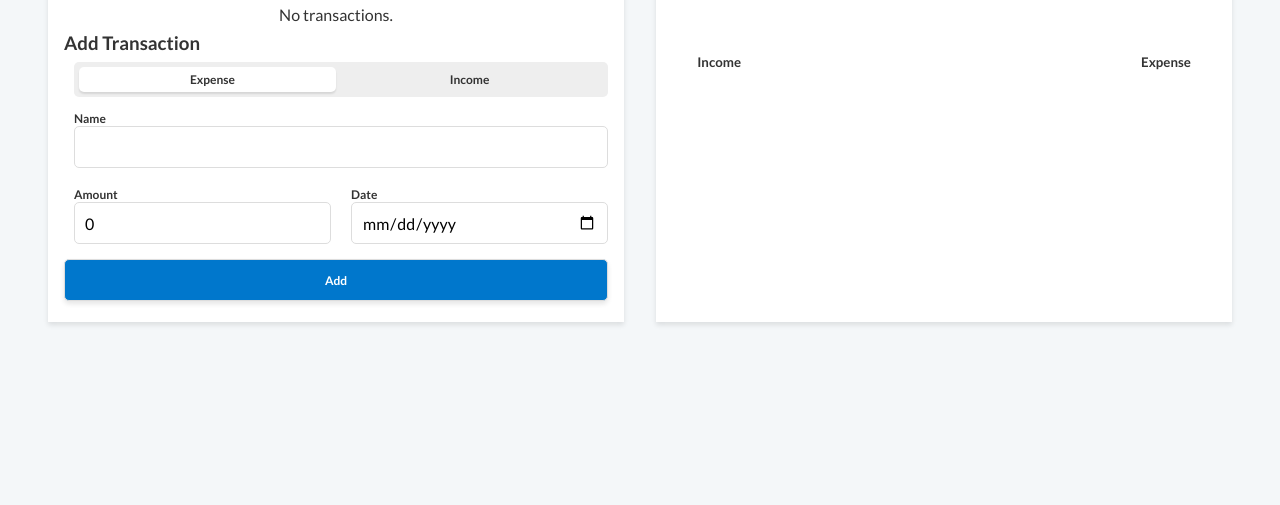
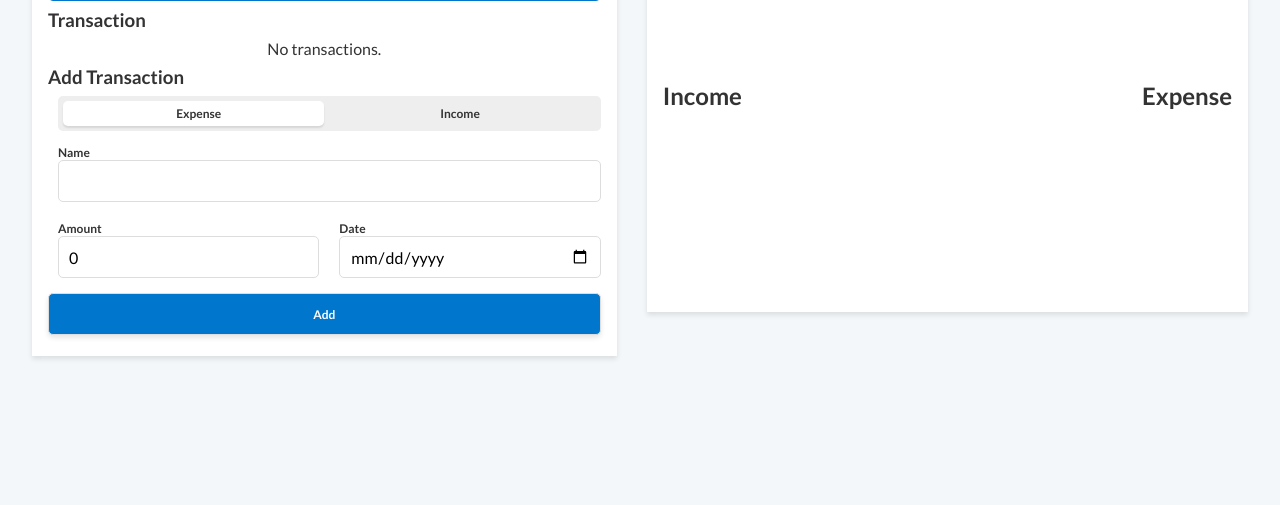
Before and after one commit to manojtharindu11/CodeAlpha_Expense_Tacker, a plain HTML site: page index.html in a window 1280 px wide. Shown: the part 295-800 px from the top of the page. Drawn offline with Linux system fonts and the light colour scheme.

Commit message:
add styles to arc

```diff
--- a/css/style.css
+++ b/css/style.css
@@ -23,6 +23,7 @@ body {
 .container {
     display: flex;
     flex-direction: row;
+    margin-top: 50px;
 }
 
 h1 {
@@ -38,7 +39,8 @@ ul {
 
 main {
     flex-basis: 50%;
-    margin: 1rem;
+    margin: auto auto;
+    margin-right: 30px;
     background-color: #fff;
     padding: 1rem;
     box-shadow: 0 3px 5px rgba(0, 0, 0, 0.1);
@@ -242,11 +244,13 @@ ul li:hover .action {
 
 .chart {
     display: flex;
-    justify-content: center;
+    justify-content: space-around;
     align-items: center;
     flex-basis: 50%;
     margin: 1rem;
     background-color: #fff;
     padding: 1rem;
     box-shadow: 0 3px 5px rgba(0, 0, 0, 0.1);
+    max-height: 600px;
+    margin: auto auto;
 }
--- a/index.html
+++ b/index.html
@@ -71,9 +71,9 @@
             </section>
         </main>
         <div class="chart">
-            <h5>Income</h5>
+            <h2>Income</h2>
             <canvas class="canvas"></canvas>
-            <h5>Expense</h5>
+            <h2>Expense</h2>
         </div>
     </div>
     <script src="js/chart.js"></script>
--- a/js/chart.js
+++ b/js/chart.js
@@ -21,6 +21,7 @@ function updateChart(income, outcome) {
 
 function drawCircle(color, ratio, anticlockWise) {
   ctx.strokeStyle = color;
+  ctx.lineWidth = 20;
   ctx.beginPath();
 
   ctx.arc(
@@ -33,4 +34,5 @@ function drawCircle(color, ratio, anticlockWise) {
   );
 
   ctx.stroke();
+
 }
```
